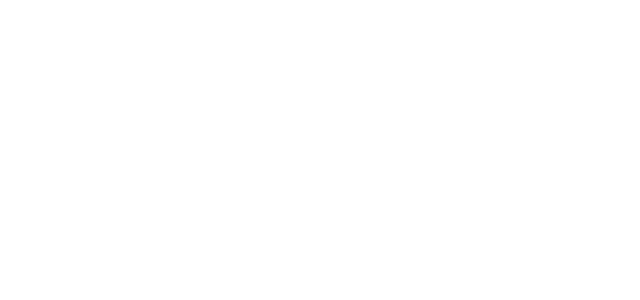
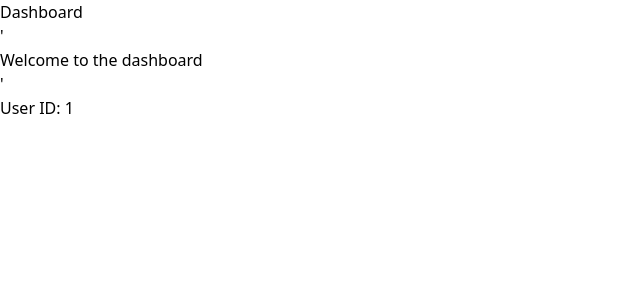
Before and after one commit to Rupam-Mondal/Interview-Frontend, a React (Vite) app: page /dashboard/1 in a window 1280 px wide. Before the commit this address had no page. Shown: the top 300 px of the page, without its empty margins (0-640 px from the left). Built offline with nearby package versions, Linux system fonts and the light colour scheme.

Commit message:
Add files via upload

```diff
--- a/package.json
+++ b/package.json
@@ -13,8 +13,7 @@
     "react": "^19.0.0",
     "react-dom": "^19.0.0",
     "react-router-dom": "^7.2.0",
-    "react-simple-typewriter": "^5.0.1",
-    "react-typical": "^0.1.3"
+    "react-simple-typewriter": "^5.0.1"
   },
   "devDependencies": {
     "@eslint/js": "^9.19.0",
--- a/src/App.jsx
+++ b/src/App.jsx
@@ -1,6 +1,7 @@
 import "./App.css";
 import Navbar from "./components/Navbar";
 import Auth from "./pages/Auth";
+import Dashboard from "./pages/Dashboard";
 import Home from "./pages/Home";
 import { Routes, Route } from "react-router-dom";
 
@@ -10,6 +11,7 @@
       <Routes>
         <Route path="/" element={<Home />} />
         <Route path="/auth" element={<Auth />} />
+        <Route path="/dashboard/:userid" element={<Dashboard />} />
       </Routes>
     </>
   );
--- /dev/null
+++ b/src/pages/Dashboard.jsx
@@ -0,0 +1,14 @@
+import React from "react";
+import { useParams } from "react-router-dom";
+
+const Dashboard = () => {
+    const user = useParams();
+  return (
+    <div>
+      <h1>Dashboard</h1>'<p>Welcome to the dashboard</p>'
+        <p>User ID: {user.userid}</p>
+    </div>
+  );
+};
+
+export default Dashboard;
```
Also changed, not shown: 1 other file (tests, documents, lock files or other folders).
